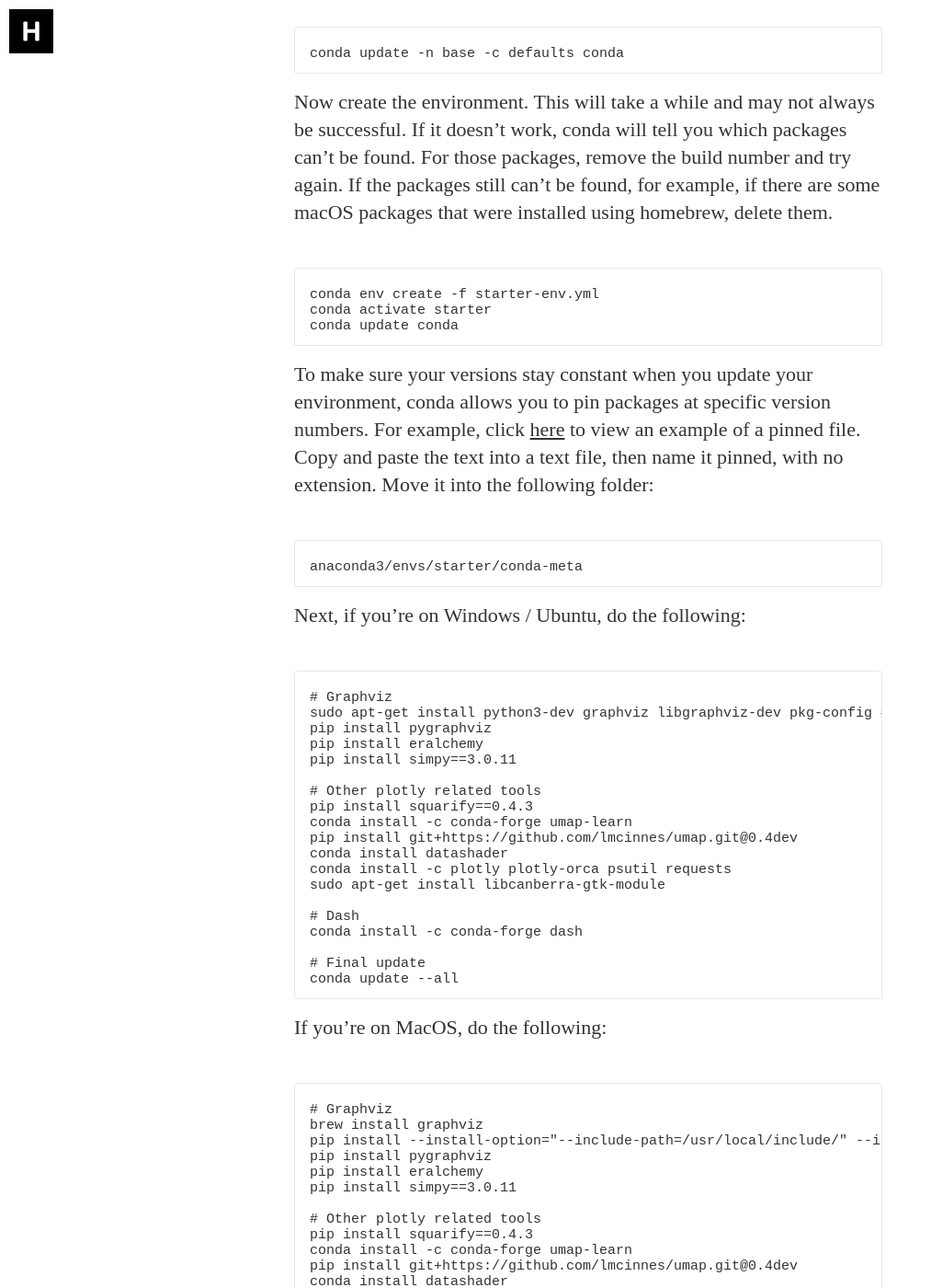
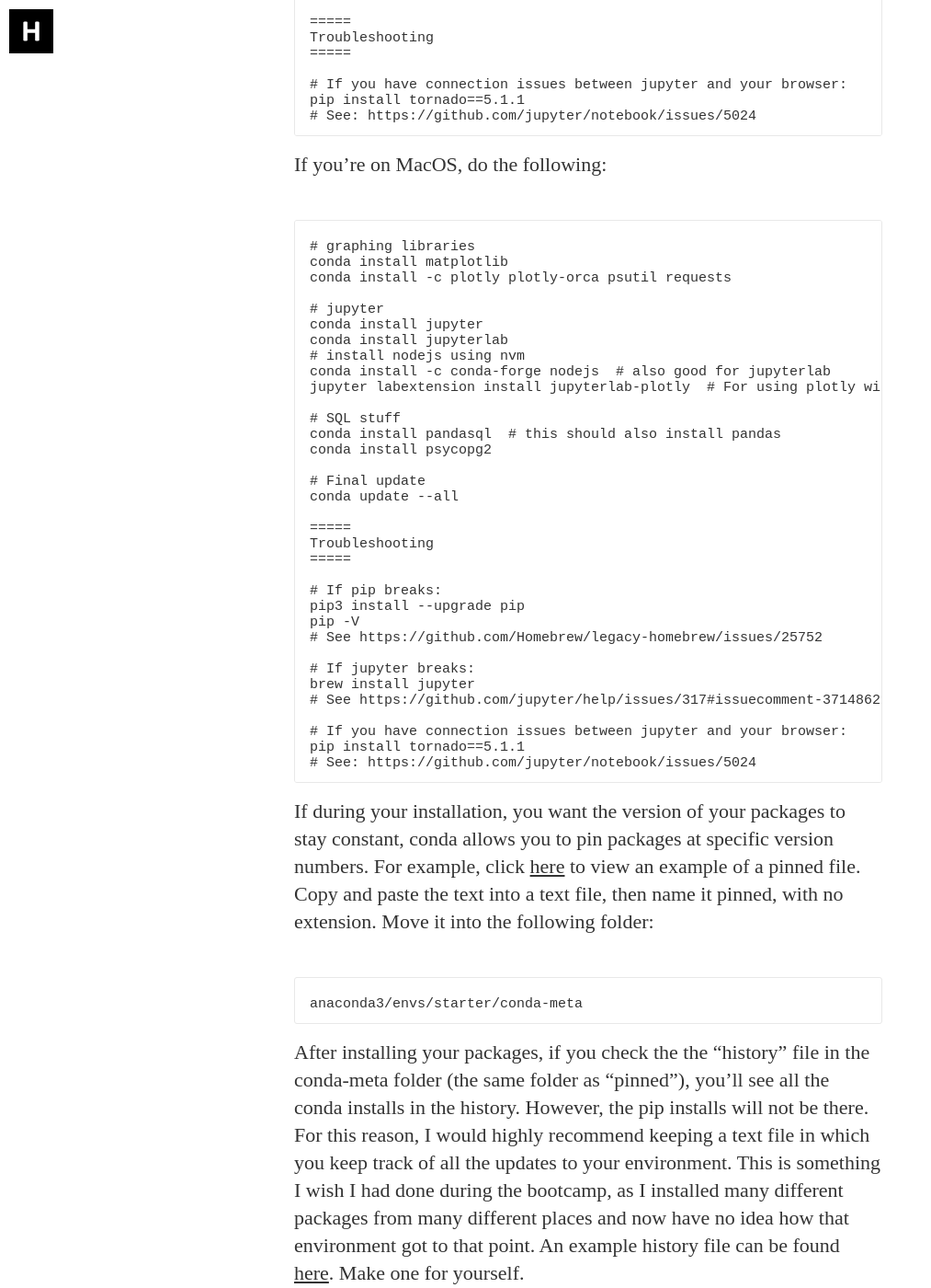
Before and after one commit to harrisonized/harrisonized.github.io, a Jekyll site: the page built from _posts/2020-02-02-prepare-laptop-for-ds.md, in a window 1280 px wide and 1400 px high, scrolled down 57114 px. Shown: the whole window at 92% size, without its empty margins (0-1013 px from the left). Built offline with Jekyll 4.4.1, drawn with Linux system fonts in a browser that asks for light colours; nearby versions of some CDN libraries; some web fonts are replaced; some of the changed text lies outside the part shown.

Commit message:
update 'setting up your conda environment' section to avoid using the starter-env.yml file and instead recommend just installing some simple packages to get started, remove 'featured' tag from climbing dashboard

````diff
--- a/_posts/2020-02-02-prepare-laptop-for-ds.md
+++ b/_posts/2020-02-02-prepare-laptop-for-ds.md
@@ -599,9 +599,7 @@
 
    7. See the section titled "[Bonus] Set Up Your Conda Environment" for instructions on setting up a basic data analysis environment called Starter.
 
-2. [Slack Desktop version](https://slack.com/downloads/linux) (NOT the app version). Download the .deb file and double-click it to install.
-
-3. [Typora](https://support.typora.io/Typora-on-Linux/), which is used to read markdown files. I've reproduced the instructions below for your convenience.
+2. [Typora](https://support.typora.io/Typora-on-Linux/), which is used to read markdown files. I've reproduced the instructions below for your convenience.
 
    ```
    # sudo apt-key adv --keyserver keyserver.ubuntu.com --recv-keys BA300B7755AFCFAE
@@ -632,6 +630,8 @@
 
    Save it in the desktop as "typora.desktop".
 
+   Edit: As of November 23, 2021, Typora is [no longer free](https://support.typora.io/What's-New-1.0/). If you're on Apple, Macdown is a good alternative. I have not yet found a good alternative for Windows or Linux.
+
 4. [Sublime](https://www.sublimetext.com/) text editor. I use this a lot, especially to view .yml files, .sql files, and .py files. The download link is [here](https://www.sublimetext.com/docs/3/linux_repositories.html). Use the stable apt package. I've reproduced the instructions for your convenience.
 
    ```
@@ -715,14 +715,6 @@
    ```
    sudo apt-get update
    sudo apt-get install postgresql postgresql-contrib pgadmin4
-   ```
-
-7. [VLC Media Player](https://www.videolan.org/vlc/download-ubuntu.html). This is superior to the Videos app that comes with Ubuntu. Install it using snap, or otherwise follow the instructions in the link.
-
-8. [Heroku Command Line Interface](https://devcenter.heroku.com/articles/heroku-cli). This will be important if you want to deploy a Flask app. To install, use:
-
-   ```
-   sudo snap install --classic heroku
    ```
 
 
@@ -925,8 +917,6 @@
 
 2. [Firefox](https://www.mozilla.org/en-US/exp/firefox/new/) web browser. If your windows computer doesn't already have it, this is a great browser to have. Also, I would recommend NOT having Google Chrome, because it's well known that Google Chrome eats up RAM in the background. On my older Windows 8 computer, even when Google Chrome isn't running, it collects metadata and drives my CPU usage up to 100%, a problem which went away when I removed it completely from my computer. One thing I would recommend, if you haven't already, is to clean up your bookmarks. During my first job after the bootcamp, I found it extremely helpful and comforting to reference and re-read the resources I saved during the bootcamp. I would recommend creating a "Resources" folder that is accessible from the Bookmarks Toolbar and saving all of the useful Data Science or Python related pages in well organized folders there.
 
-3. [Adobe Acrobat](https://acrobat.adobe.com/us/en/acrobat/pdf-reader.html). Make sure to deselect all the other junk that comes with this pdf viewer.
-
 4. [Git Bash](https://git-scm.com/download/win). This is super important, since it's the closest tool to having a bash Terminal, such as in Linux. This will help you interface with your conda packages and git version control. Also, even though it's possible to configure powershell to look like the bash terminal, I still prefer Git Bash. This is a must-have. According to [these instructions](https://www.computerhope.com/issues/ch001927.htm), you'll want to select the following options:
 
    ```
@@ -1021,13 +1011,11 @@
 
    I probably downloaded way more than I need, but this fixed my issue. You might want to just get these packages preemptively if you don't want to run into issues when setting up your conda environment.
 
-8. [Slack](https://slack.com/downloads/windows)
-
-9. [Typora](https://www.typora.io/#windows)
-
-10. [Sublime Text](https://www.sublimetext.com/3)
-
-11. [PyCharm Community Edition](https://www.jetbrains.com/pycharm/download/#section=windows)
+9. [Typora](https://www.typora.io/#windows). See above.
+
+10. [Sublime Text](https://www.sublimetext.com/3). See above.
+
+11. [PyCharm Community Edition](https://www.jetbrains.com/pycharm/download/#section=windows). See above.
 
 12. [PostgreSQL](https://www.enterprisedb.com/downloads/postgres-postgresql-downloads). In the [PostgreSQL documentation](https://www.postgresql.org/download/windows/), they recommend using EnterpriseDB, so that's what I downloaded. Download PostgreSQL Version 12.1 for Windows x86-64. I tested this out with Jupyter and it works almost the same way as in Linux, except for one key difference. In Linux, PostgreSQL can be accessed through the bash terminal, but for Windows, PostgreSQL comes with "SQL Shell", which acts like a terminal, but purely for interacting with postgres. There is also a graphical interface that you can access through your web browser at the following address after you turn it on:
 
@@ -1068,7 +1056,7 @@
 
 4. [Java](https://java.com/en/download/mac_download.jsp). Like Homebrew, you'll need this to use certain software and web tools. Better to install it now.
 
-5. [Seagate Paragon Driver](https://www.seagate.com/support/software/paragon/). This tool will enable you to write to NTFS filesystem, which is commonly found on large external hard drives, which may be useful to you if you need to move large quantities of files off of your machine to make space for your bootcamp work.
+5. [Seagate Paragon Driver](https://www.seagate.com/support/software/paragon/). This tool will enable you to write to NTFS filesystem, which is commonly found on large external hard drives, which may be useful to you if you need to move large quantities of files off of your machine to make space for your bootcamp work. Theoretically, you could format your hard drives as exFAT, but in my experience, exFAT tends to waste a lot of space, ie. the space on disk is MUCH larger than the size of the files.
 
 6. [Anaconda](https://www.anaconda.com/distribution/#macos). Use the 64-bit graphical installer. Note that [the installation path is different on MacOS](https://docs.anaconda.com/anaconda/install/mac-os/). On Ubuntu, the anaconda3 folder is installed in your home directory, but on MacOS, the anaconda3 folder is installed in the /opt/ directory. When you first install it, you'll find that jupyter notebook won't work, because [Apple changed the default shell from bash to zsh](https://www.theverge.com/2019/6/4/18651872/apple-macos-catalina-zsh-bash-shell-replacement-features), which is also the default for Catalina. In order to get it to work, [you'll need to copy the contents of ~/.bash_profile into ~/.zshrc](https://stackoverflow.com/questions/31615322/zsh-conda-pip-installs-command-not-found/48239937#48239937). Use:
 
@@ -1113,13 +1101,11 @@
 
    See the section titled "[Bonus] Set Up Your Conda Environment" for instructions on setting up a basic data analysis environment called Starter.
 
-7. Slack should already come pre-installed, but if it isn't, download from [here](https://slack.com/downloads/mac).
-
-8. [Typora](https://typora.io/), which is used to read markdown files.
-
-9. [Sublime](https://www.sublimetext.com/) text editor. I use this a lot, especially to view .yml files, .sql files, and .py files.
-
-10. [Pycharm](https://www.jetbrains.com/pycharm/download/download-thanks.html?platform=mac&code=PCC).
+8. [Typora](https://typora.io/). See above.
+
+9. [Sublime](https://www.sublimetext.com/). See above.
+
+10. [Pycharm](https://www.jetbrains.com/pycharm/download/download-thanks.html?platform=mac&code=PCC). See above.
 
 11. [PostgreSQL](https://www.dyclassroom.com/howto-mac/how-to-install-postgresql-on-mac-using-homebrew).
 
@@ -1138,8 +1124,6 @@
     ```
 
 12. [LibreOffice](https://www.libreoffice.org/). If you are not used to Apple's iWork office suite (Pages, Number, and Keynote), you may want to download this, as it much more closely resembles early versions of MS Office. Do **NOT** download the latest version. There's a [bug](https://bugs.documentfoundation.org/show_bug.cgi?id=122218#c0) that makes versions after 6.1.4 blurry, so you want to make sure that your version is 6.1.3 or below. You can find earlier versions in the [archive](https://downloadarchive.documentfoundation.org/libreoffice/old/), and here is the [direct link to v6.1.3](https://downloadarchive.documentfoundation.org/libreoffice/old/6.1.3.2/mac/x86_64/).
-
-13. [Tableau Public](https://public.tableau.com/en-us/s/download). This is a very powerful visualization tool that's GUI based, but it has a lot more power, accessibility, and versatility compared to [Plotly](https://plot.ly/python/), which is already much more powerful than [matplotlib](https://matplotlib.org/). There is a learning curve, and its full power can't be realized until you connect it to a huge relational database, so you probably won't be using it much during the bootcamp. However, it's still good to play around with it a couple times, as it is especially great at handling and graphing geographical data.
 
 14. [Platypus](https://sveinbjorn.org/platypus/). This tool helps you turn any shell scripts that you write into apps that can go into the Applications folder, which also enables you to create shortcuts on your desktop and doc. I'll provide an example below for how this works with Gedit.
 
@@ -1466,7 +1450,7 @@
 
 To help you get started, I'll include instructions here on how to create the environment I use for basic data analysis work. Note that this environment is pretty bloated, you definitely don't need all these packages, but it may be useful during your bootcamp that you aren't starting from scratch. The instructions on this will work for all three operating systems with slight modifications. If you're on Windows, use Git Bash as the terminal.
 
-Click [here](/assets/article_images/2020-02-02-prepare-laptop-for-ds/environment-files/starter-env.txt) to download the yml file for the starter environment. Copy and paste the text into a text file named starter-env.yml. Next, move the starter-env.yml file into home and update your base conda version:
+First, update your base conda version:
 
 ```
 conda update -n base -c defaults conda
@@ -1475,60 +1459,62 @@
 Now create the environment. This will take a while and may not always be successful. If it doesn't work, conda will tell you which packages can't be found. For those packages, remove the build number and try again. If the packages still can't be found, for example, if there are some macOS packages that were installed using homebrew, delete them.
 
 ```
-conda env create -f starter-env.yml
+conda create -n starter python=3.9
 conda activate starter
 conda update conda
 ```
 
-To make sure your versions stay constant when you update your environment, conda allows you to pin packages at specific version numbers. For example, click [here](/assets/article_images/2020-02-02-prepare-laptop-for-ds/environment-files/pinned.txt) to view an example of a pinned file. Copy and paste the text into a text file, then name it pinned, with no extension. Move it into the following folder:
-
-```
-anaconda3/envs/starter/conda-meta
-```
-
 Next, if you're on Windows / Ubuntu, do the following:
 
 ```
-# Graphviz
-sudo apt-get install python3-dev graphviz libgraphviz-dev pkg-config # Ubuntu
-pip install pygraphviz
-pip install eralchemy
-pip install simpy==3.0.11
-
-# Other plotly related tools
-pip install squarify==0.4.3
-conda install -c conda-forge umap-learn
-pip install git+https://github.com/lmcinnes/umap.git@0.4dev
-conda install datashader
-conda install -c plotly plotly-orca psutil requests
-sudo apt-get install libcanberra-gtk-module
-
-# Dash
-conda install -c conda-forge dash
+# graphing libraries
+conda install matplotlib
+conda install -c plotly plotly==4.5.0
+conda install -c plotly plotly_express==0.4.1
+conda install -c conda-forge cufflinks-py==0.17.0
+conda install psutil
+conda install -c plotly plotly-orca
+
+# jupyter
+conda install jupyter
+conda install jupyterlab
+# install nodejs using nvm
+conda install -c conda-forge nodejs  # also good for jupyterlab
+jupyter labextension install jupyterlab-plotly  # For using plotly with jupyterlab
+
+# SQL stuff
+conda install pandasql  # this should also install pandas
+conda install psycopg2
 
 # Final update
 conda update --all
+
+=====
+Troubleshooting
+=====
+
+# If you have connection issues between jupyter and your browser:
+pip install tornado==5.1.1
+# See: https://github.com/jupyter/notebook/issues/5024
 ```
 
 If you're on MacOS, do the following:
 
 ```
-# Graphviz
-brew install graphviz
-pip install --install-option="--include-path=/usr/local/include/" --install-option="--library-path=/usr/local/lib/" pygraphviz
-pip install pygraphviz
-pip install eralchemy
-pip install simpy==3.0.11
-
-# Other plotly related tools
-pip install squarify==0.4.3
-conda install -c conda-forge umap-learn
-pip install git+https://github.com/lmcinnes/umap.git@0.4dev
-conda install datashader
+# graphing libraries
+conda install matplotlib
 conda install -c plotly plotly-orca psutil requests
 
-# Dash
-conda install -c conda-forge dash
+# jupyter
+conda install jupyter
+conda install jupyterlab
+# install nodejs using nvm
+conda install -c conda-forge nodejs  # also good for jupyterlab
+jupyter labextension install jupyterlab-plotly  # For using plotly with jupyterlab
+
+# SQL stuff
+conda install pandasql  # this should also install pandas
+conda install psycopg2
 
 # Final update
 conda update --all
@@ -1545,9 +1531,19 @@
 # If jupyter breaks:
 brew install jupyter
 # See https://github.com/jupyter/help/issues/317#issuecomment-371486264
-```
-
-If you check the the "history" file in the conda-meta folder (the same folder as "pinned"), you'll see all the conda installs in the history. However, the pip installs will not be there. For this reason, I would highly recommend keeping a text file in which you keep track of all the updates to your environment. This is something I wish I had done during the bootcamp, as I installed many different packages from many different places and now have no idea how that environment got to that point. An example history file can be found [here](/assets/article_images/2020-02-02-prepare-laptop-for-ds/environment-files/history.txt). Make one for yourself.
+
+# If you have connection issues between jupyter and your browser:
+pip install tornado==5.1.1
+# See: https://github.com/jupyter/notebook/issues/5024
+```
+
+If during your installation, you want the version of your packages to stay constant, conda allows you to pin packages at specific version numbers. For example, click [here](/assets/article_images/2020-02-02-prepare-laptop-for-ds/environment-files/pinned.txt) to view an example of a pinned file. Copy and paste the text into a text file, then name it pinned, with no extension. Move it into the following folder:
+
+```
+anaconda3/envs/starter/conda-meta
+```
+
+After installing your packages, if you check the the "history" file in the conda-meta folder (the same folder as "pinned"), you'll see all the conda installs in the history. However, the pip installs will not be there. For this reason, I would highly recommend keeping a text file in which you keep track of all the updates to your environment. This is something I wish I had done during the bootcamp, as I installed many different packages from many different places and now have no idea how that environment got to that point. An example history file can be found [here](/assets/article_images/2020-02-02-prepare-laptop-for-ds/environment-files/history.txt). Make one for yourself.
 
 Finally, if you want to see that your environment can't be reproduced by simply doing an export followed by an import, try to export your environment and then create another environment using the .yml file you created.
 
````
Also changed, not shown: _posts/2020-11-05-climbing-dashboard.md (+1 -1 lines).
